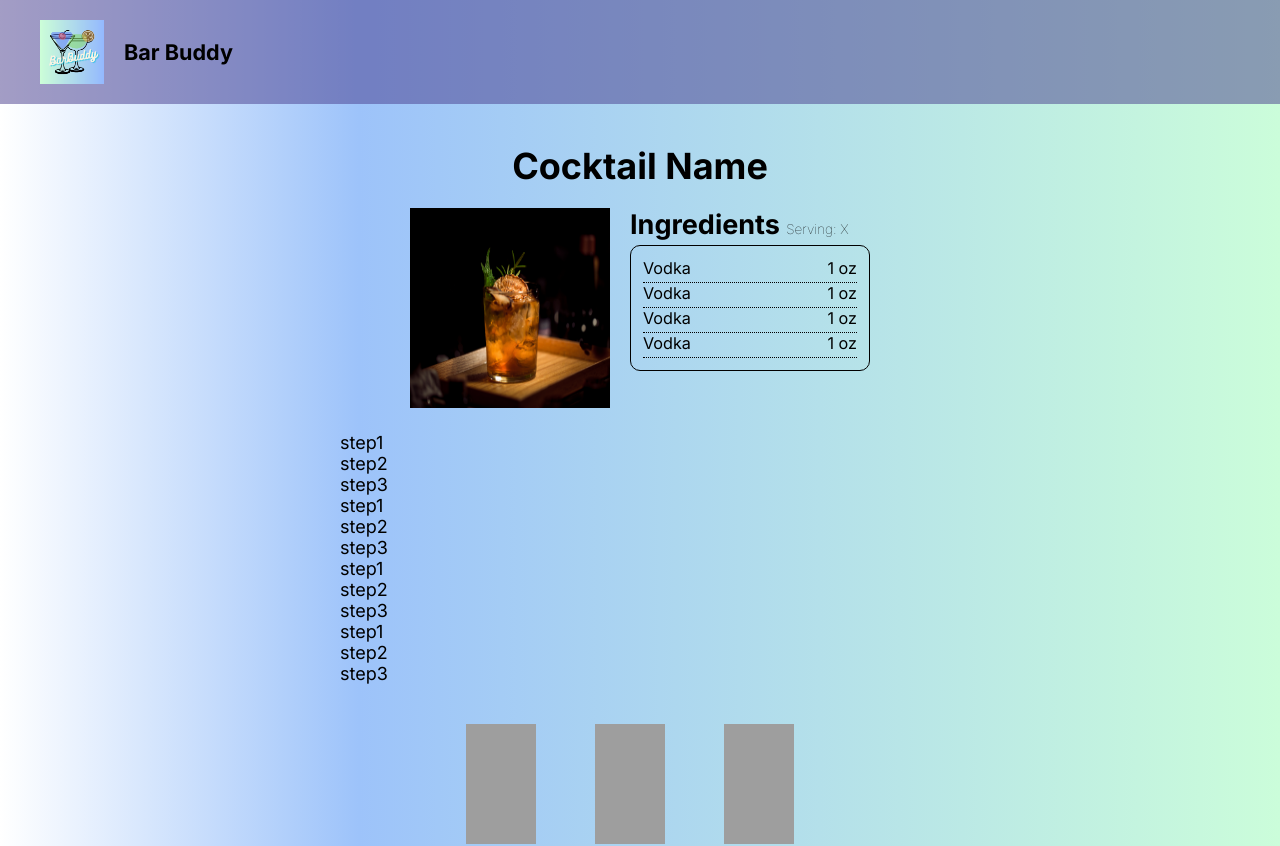
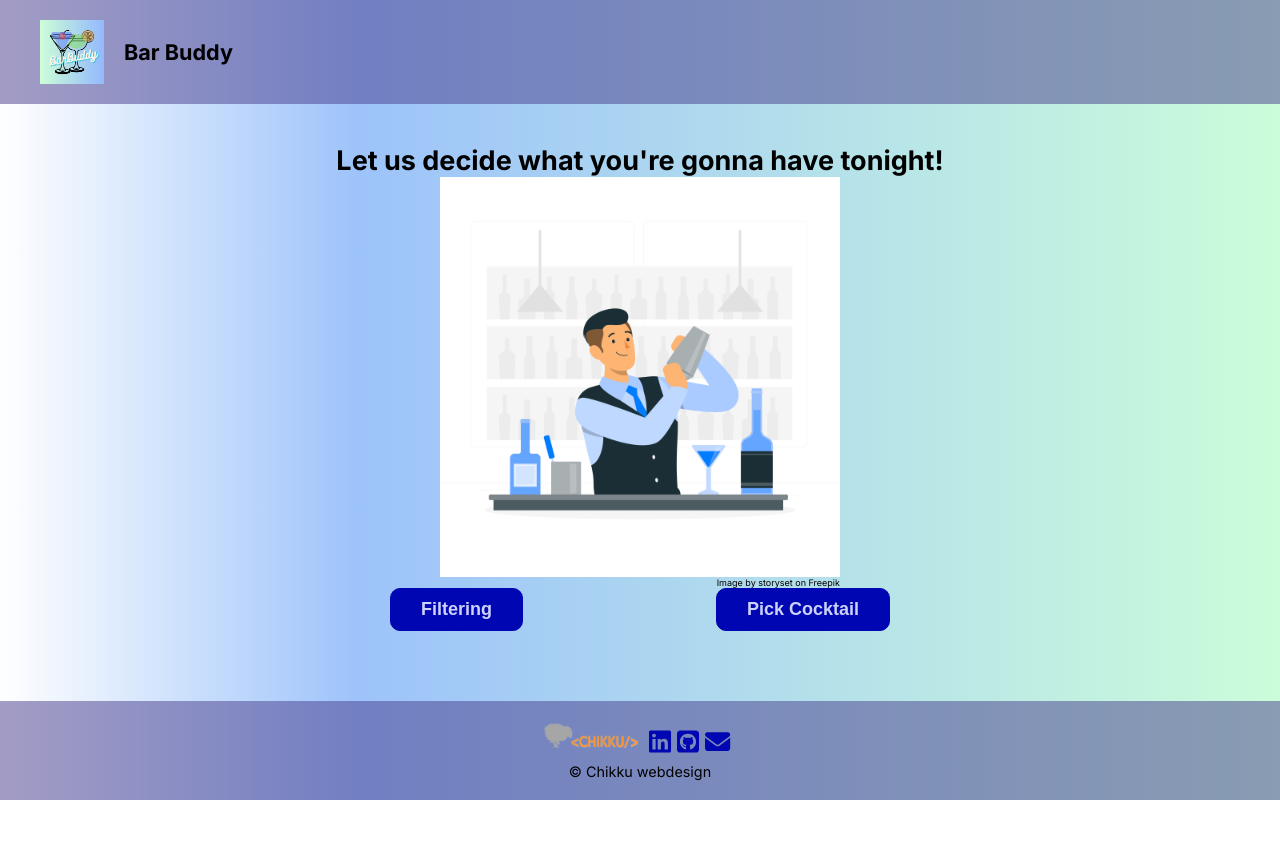
Before and after one commit to Sozai83/Project5_PartyBuddy, a Next.js app: page / in a window 1280 px wide. Shown: the top 846 px of the page. After the commit the page ends 800 px from the top, so only its background shows below. Built offline with nearby package versions, Linux system fonts and the light colour scheme; grey boxes are pictures that could not be loaded.

Commit message:
added api fetch and show the result page dynamically

```diff
--- a/next.config.js
+++ b/next.config.js
@@ -1,4 +1,15 @@
 /** @type {import('next').NextConfig} */
-const nextConfig = {}
+const nextConfig = {
+    images: {
+        remotePatterns: [
+            {
+                protocol: "https",
+                hostname: "www.thecocktaildb.com",
+                port: "",
+                pathname: "/images/media/drink/**",
+            },
+        ],
+    },
+};
 
 module.exports = nextConfig
--- a/src/app/components/lottery/LotteryTop.tsx
+++ b/src/app/components/lottery/LotteryTop.tsx
@@ -6,12 +6,13 @@ import Recipe from './recipe/Recipe';
 
 
 export default function LotteryTop() {
-    const [result, setResult] = useState(true);
-    const [showRecipe, setShowRecipe] = useState(true);
+    const [result, setResult] = useState(false);
+    const [lotteryStatus, setLotteryStatus] = useState(false);
+    const [showRecipe, setShowRecipe] = useState(false);
 
     return (
-        result && !showRecipe ? <Result /> :
-            showRecipe ? <Recipe /> :
-                <Lottery />
+        result && !showRecipe ? <Result result={result} setResult={setResult} /> :
+            showRecipe ? <Recipe result={result} /> :
+                <Lottery setResult={setResult} />
     )
 }
--- a/src/app/components/lottery/lottery/Lottery.tsx
+++ b/src/app/components/lottery/lottery/Lottery.tsx
@@ -1,7 +1,18 @@
 import styles from './Lottery.module.scss'
 import Image from 'next/image'
 
-export default function Lottery() {
+export default function Lottery({ setResult }: any) {
+
+    //Look up a random cocktail - https://www.thecocktaildb.com/api.php
+    const randomCocktailAPI = 'https://www.thecocktaildb.com/api/json/v1/1/random.php';
+    const pickCocktail = async () => {
+        await fetch(randomCocktailAPI, { cache: 'no-store' })
+            .then(cocktailData => {
+                return cocktailData.json()
+            }).then(
+                jsonCocktailData => setResult(jsonCocktailData.drinks[0])
+            );
+    }
     return (
         <section className={styles.optionWrapper}>
             <h1>Let us decide what you're gonna have tonight!</h1>
@@ -16,7 +27,7 @@ export default function Lottery() {
             </figure>
             <section className={styles.buttons}>
                 <button className={styles.filtering}>Filtering</button>
-                <button className={styles.lottery}>Pick Cocktail</button>
+                <button className={styles.lottery} onClick={pickCocktail}>Pick Cocktail</button>
             </section>
         </section>
     )
--- a/src/app/components/lottery/recipe/Recipe.tsx
+++ b/src/app/components/lottery/recipe/Recipe.tsx
@@ -4,7 +4,7 @@ import { faRotateRight } from '@fortawesome/free-solid-svg-icons'
 import Image from 'next/image'
 import Product from './product/Product'
 
-export default function Recipe() {
+export default function Recipe({ result }: any) {
     return (
         <section className={styles.recipeWrapper}>
             <section className={styles.top}>
--- a/src/app/components/lottery/result/Result.tsx
+++ b/src/app/components/lottery/result/Result.tsx
@@ -3,23 +3,25 @@ import { faRotateRight } from '@fortawesome/free-solid-svg-icons'
 import styles from './Result.module.scss'
 import Image from 'next/image'
 
-export default function Result() {
+export default function Result({ result, setResult }: any) {
+    const drinkImg = result.strDrinkThumb || "/img/cocktail/sample_cocktail.jpg";
+    const drinkName = result.strDrink || "Sample Cocktail";
+    const resetResult = () => setResult(false);
     return (
         <section className={styles.resultWrapper}>
             <figure className={styles.resultImg}>
                 <Image
-                    src="/img/cocktail/sample_cocktail.jpg"
+                    src={drinkImg}
                     width={400}
                     height={400}
-                    alt="Sample Cocktail"
+                    alt={drinkName}
                 />
             </figure>
             <section className={styles.resultDesc}>
-                <h1>Cocktail Name</h1>
-                <p>Description</p>
+                <h1>{drinkName}</h1>
                 <section className={styles.buttons}>
                     <button className={styles.seeRecipe}>See Recipe</button>
-                    <button className={styles.tryAgain}>
+                    <button className={styles.tryAgain} onClick={resetResult}>
                         <FontAwesomeIcon icon={faRotateRight} />
                     </button>
                 </section>
```
